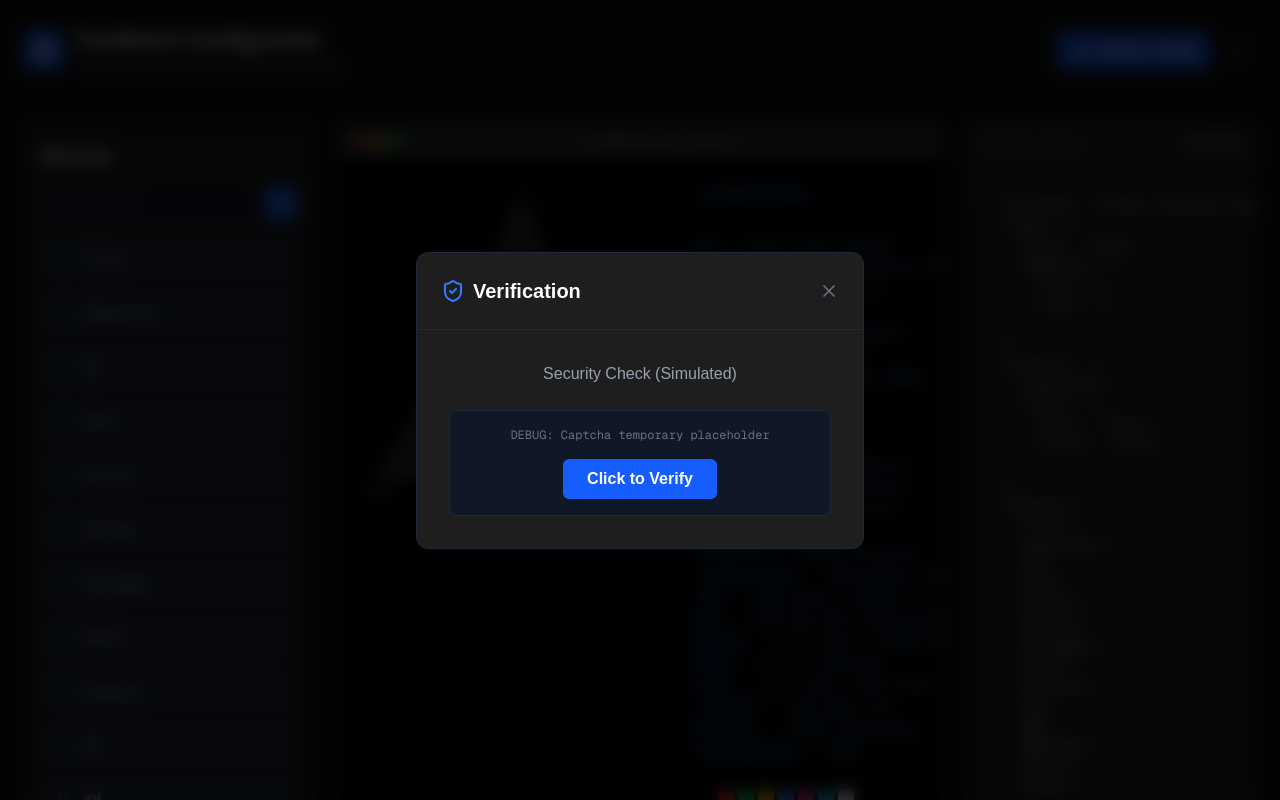
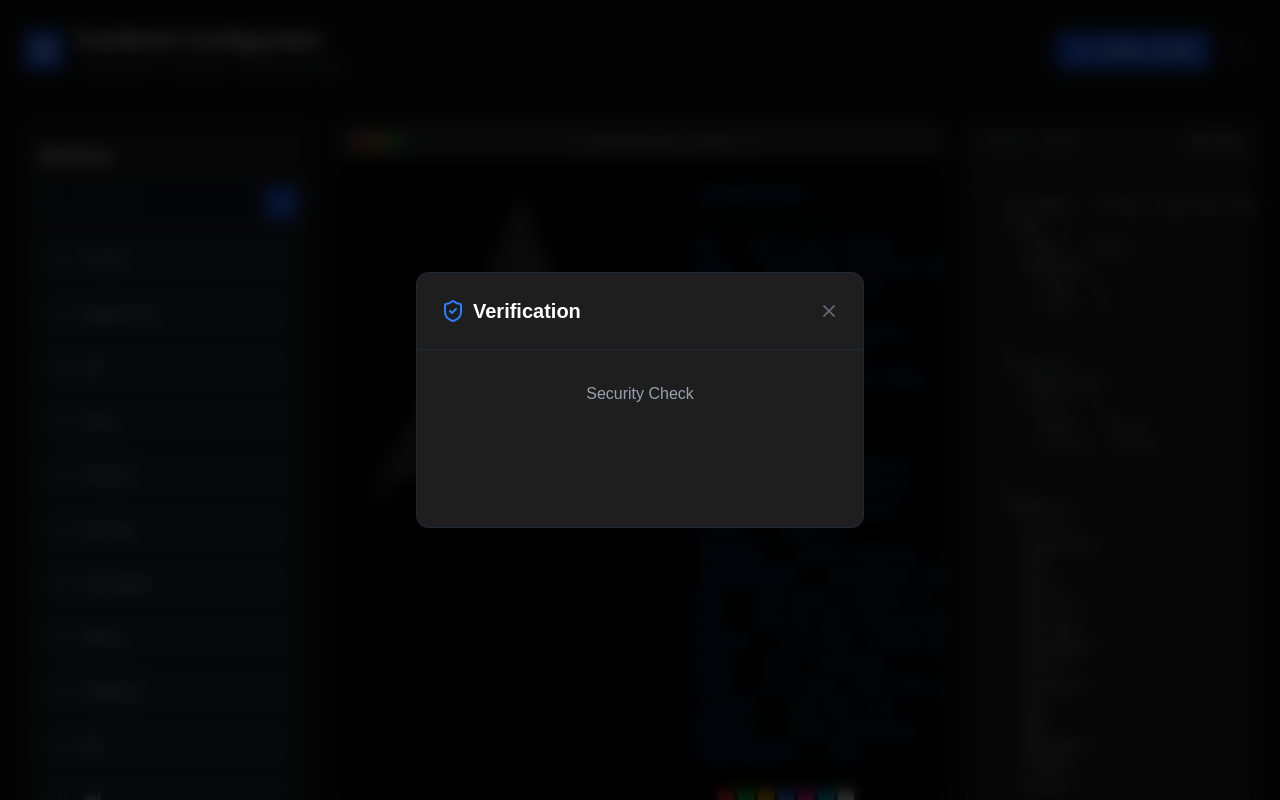
Before and after one commit to jmdspeedy/fastfetch-configurator, a Next.js app: page / in a window 1280 px wide. Both pictures are taken after a click on the button "Deploy Config". Shown: the top 800 px of the page. Built offline with nearby package versions, Linux system fonts and the light colour scheme.

Commit message:
feat: integrate cloudflare turnstile

```diff
--- a/src/app/api/config/route.ts
+++ b/src/app/api/config/route.ts
@@ -1,21 +1,23 @@
 import { NextRequest, NextResponse } from 'next/server';
 import { v4 as uuidv4 } from 'uuid';
-import { createChallenge, verifySolution } from 'altcha-lib';
 
 // In-memory store (volatile on serverless, but works for short-lived spikes)
 const tempStorage = new Map<string, { config: string, logo?: string, expires: number }>();
 
-// Simple Altcha Secret (In production, use an environment variable)
-const ALTCHA_HMAC_KEY = process.env.ALTCHA_HMAC_KEY || 'default_fastfetch_secret_key_123';
+const TURNSTILE_SECRET_KEY = '0x4AAAAAACXenvHBR2zHzCy36OonqAL0SVI';
 
-// Cleanup expired items every minute
-if (typeof setInterval !== 'undefined') {
-  setInterval(() => {
-    const now = Date.now();
-    for (const [id, data] of tempStorage.entries()) {
-      if (now > data.expires) tempStorage.delete(id);
-    }
-  }, 60000);
+async function verifyTurnstile(token: string) {
+  const formData = new FormData();
+  formData.append('secret', TURNSTILE_SECRET_KEY);
+  formData.append('response', token);
+
+  const result = await fetch('https://challenges.cloudflare.com/turnstile/v0/siteverify', {
+    body: formData,
+    method: 'POST',
+  });
+
+  const outcome = await result.json();
+  return outcome.success;
 }
 
 export async function GET(req: NextRequest) {
@@ -78,13 +80,12 @@ export async function POST(req: NextRequest) {
   try {
     const { config, logo, altchaPayload } = await req.json();
 
-    // Verify Altcha Solution
+    // Verify Turnstile Token
     if (!altchaPayload) {
       return NextResponse.json({ error: 'Captcha required' }, { status: 400 });
     }
 
-    // Bypass verification for simulated payload
-    const isValid = altchaPayload.startsWith('simulated_payload_') || await verifySolution(altchaPayload, ALTCHA_HMAC_KEY);
+    const isValid = await verifyTurnstile(altchaPayload);
     if (!isValid) {
       return NextResponse.json({ error: 'Invalid captcha solution' }, { status: 400 });
     }
--- a/src/app/layout.tsx
+++ b/src/app/layout.tsx
@@ -51,7 +51,7 @@ export default function RootLayout({
   return (
     <html lang="en">
       <head>
-        <script async defer src="https://cdn.jsdelivr.net/npm/altcha/dist/altcha.min.js" type="module"></script>
+        <script src="https://challenges.cloudflare.com/turnstile/v0/api.js" async defer></script>
         <style>{`
           altcha-widget {
             --altcha-max-width: 100%;
--- a/src/components/HeaderControls.tsx
+++ b/src/components/HeaderControls.tsx
@@ -47,19 +47,16 @@ export default function HeaderControls() {
   };
 
   useEffect(() => {
-    const handleStateChange = (e: any) => {
-      // Altcha emits 'verified' event when challenge is solved
-      if (e.detail?.payload) {
-        setAltchaPayload(e.detail.payload);
+    const handleTurnstile = (e: any) => {
+      if (e.detail?.token) {
+        setAltchaPayload(e.detail.token);
         setStep('options');
       }
     };
 
-    window.addEventListener('verified', handleStateChange);
-    window.addEventListener('statechange', handleStateChange);
+    window.addEventListener('turnstile-verified' as any, handleTurnstile);
     return () => {
-      window.removeEventListener('verified', handleStateChange);
-      window.removeEventListener('statechange', handleStateChange);
+      window.removeEventListener('turnstile-verified' as any, handleTurnstile);
     };
   }, []);
 
@@ -149,18 +146,21 @@ export default function HeaderControls() {
             <div className="p-8">
               {step === 'captcha' && (
                 <div className="flex flex-col items-center gap-6 text-center">
-                  <p className="text-gray-400">Security Check (Simulated)</p>
-                  <div className="w-full p-4 bg-gray-900 border border-gray-800 rounded-lg flex flex-col items-center gap-4">
-                    <div className="text-xs text-gray-500 font-mono">DEBUG: Captcha temporary placeholder</div>
-                    <button
-                      onClick={() => {
-                        setAltchaPayload('simulated_payload_' + Date.now());
-                        setStep('options');
-                      }}
-                      className="px-6 py-2 bg-blue-600 hover:bg-blue-700 text-white rounded-md transition-colors font-bold"
-                    >
-                      Click to Verify
-                    </button>
+                  <p className="text-gray-400">Security Check</p>
+                  <div className="w-full flex justify-center min-h-[65px]">
+                    <div
+                      className="cf-turnstile"
+                      data-sitekey="0x4AAAAAACXeni-B13oSbn93"
+                      data-callback="onTurnstileSuccess"
+                      data-theme="dark"
+                    ></div>
+                    <script dangerouslySetInnerHTML={{
+                      __html: `
+                        window.onTurnstileSuccess = function(token) {
+                          window.dispatchEvent(new CustomEvent('turnstile-verified', { detail: { token } }));
+                        };
+                      `
+                    }} />
                   </div>
                 </div>
               )}
```
